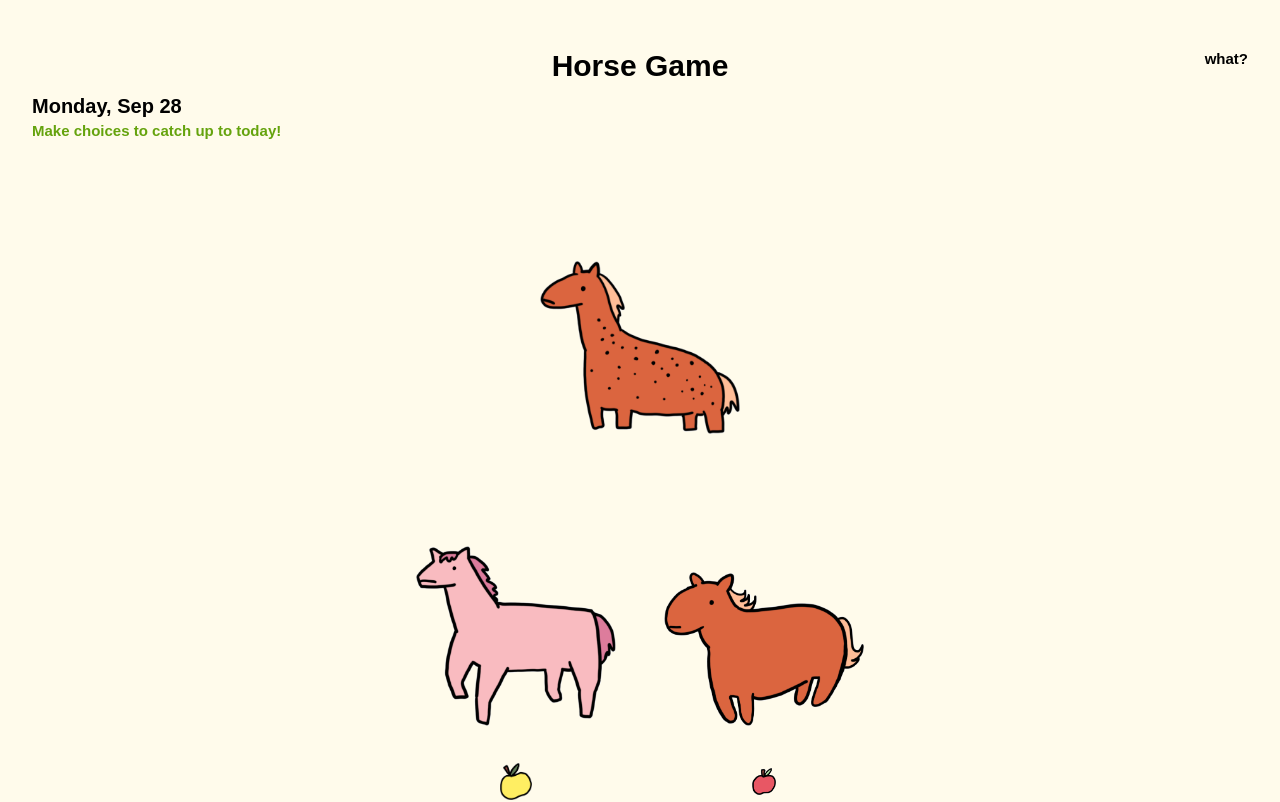
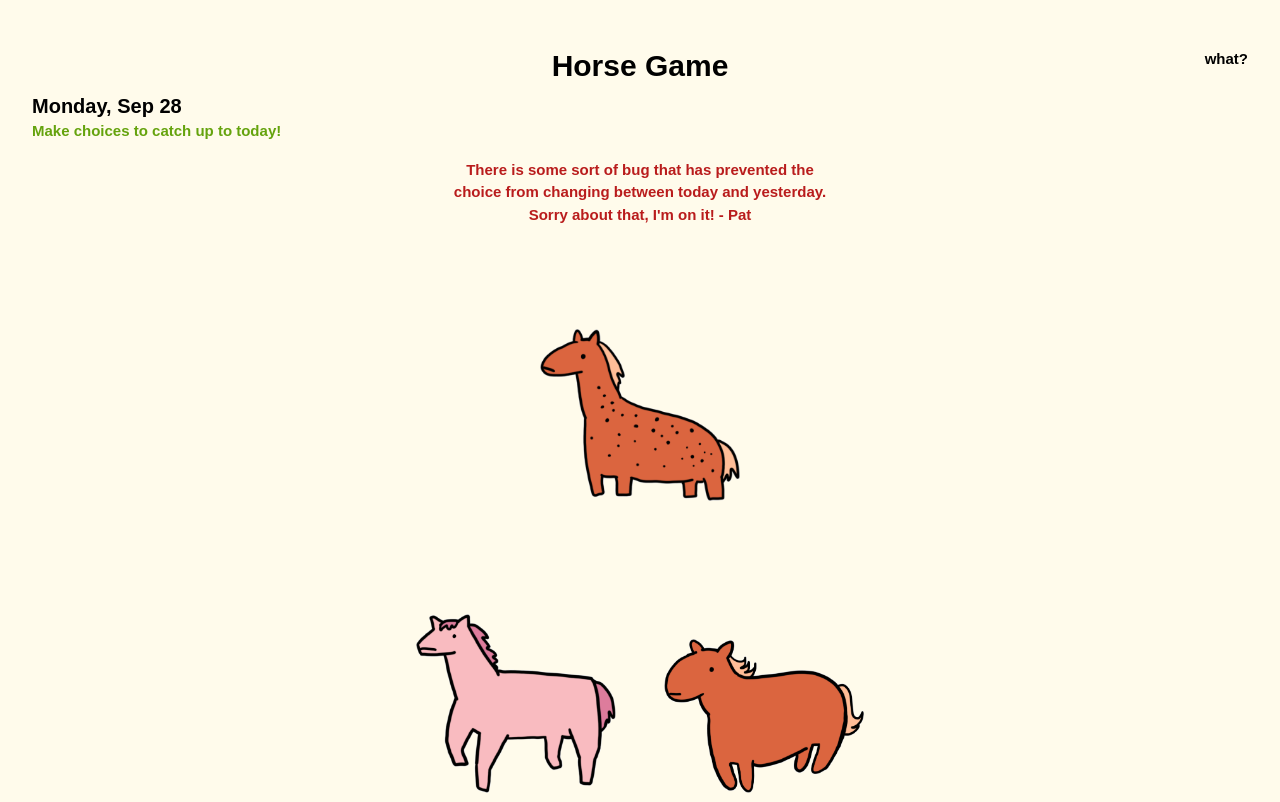
Before and after one commit to patriciadgao/horse-games, a React (Create React App) app: page / in a window 1280 px wide. Shown: the top 802 px of the page. Built offline with nearby package versions, Linux system fonts and the light colour scheme.

Commit message:
horse choice needs to changegit add .

```diff
--- a/src/components/HorseArea.jsx
+++ b/src/components/HorseArea.jsx
@@ -92,6 +92,13 @@ export const HorseArea = (props) => {
         refresh={() => setNeedsRefresh(true)}
       />
       <div className="flex flex-col">
+        <div className="DisplayFont font-bold text-red-700 flex justify-center">
+          <div className="max-w-96">
+            There is some sort of bug that has prevented the choice from
+            changing between today and yesterday. Sorry about that, I'm on it! -
+            Pat
+          </div>
+        </div>
         {demoOver && (
           <div className="DisplayFont font-bold text-red-700 flex justify-center">
             <div className="max-w-96">
```
